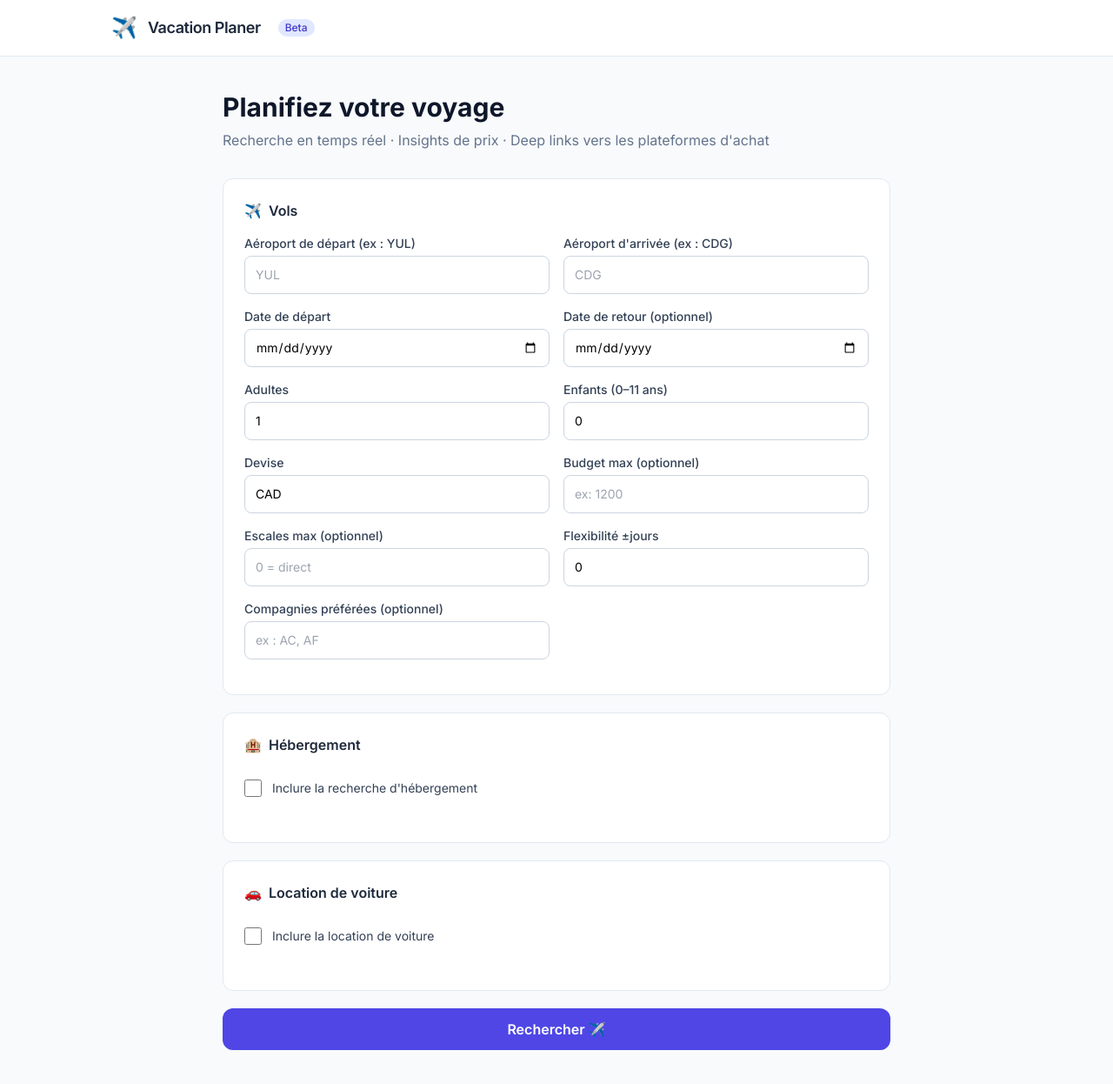
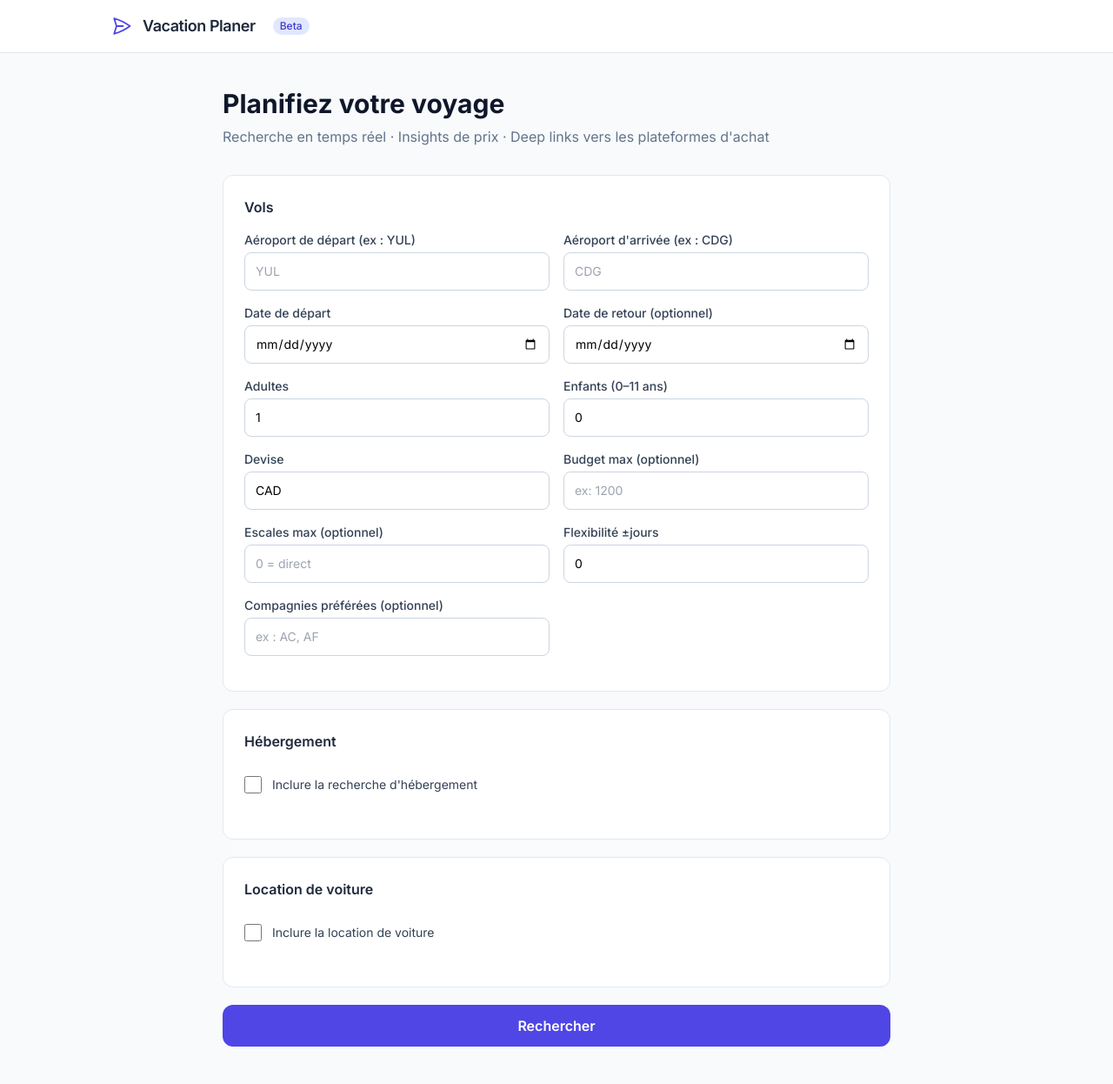
Before and after one commit to MathiasLageix/Vacation-Planer, a Next.js app in the folder frontend/: page / in a window 1280 px wide. Shown: the whole page at 87% size. Built offline with nearby package versions, Linux system fonts and the light colour scheme.

Commit message:
style(design): FINDING-001 — remove emoji design elements, replace with SVG icons and clean text headers

```diff
--- a/frontend/app/components/InsightBadge.tsx
+++ b/frontend/app/components/InsightBadge.tsx
@@ -7,7 +7,7 @@ export function InsightsSection({ insights, title }: { insights: Insights; title
 
   return (
     <div className="bg-amber-50 border border-amber-200 rounded-xl p-4 mt-4">
-      <div className="text-sm font-semibold text-amber-800 mb-3">📊 Insights {title}</div>
+      <div className="text-sm font-semibold text-amber-800 mb-3">Insights {title}</div>
       <div className="flex flex-wrap gap-2">
         {insights.price_changes.map((p) => (
           <span
--- a/frontend/app/components/SearchForm.tsx
+++ b/frontend/app/components/SearchForm.tsx
@@ -44,12 +44,10 @@ function Input(props: React.InputHTMLAttributes<HTMLInputElement>) {
   );
 }
 
-function Section({ title, icon, children }: { title: string; icon: string; children: React.ReactNode }) {
+function Section({ title, children }: { title: string; icon?: string; children: React.ReactNode }) {
   return (
     <div className="bg-white rounded-xl border border-slate-200 p-6">
-      <h2 className="text-base font-semibold text-slate-800 mb-4 flex items-center gap-2">
-        <span>{icon}</span> {title}
-      </h2>
+      <h2 className="text-base font-semibold text-slate-800 mb-4">{title}</h2>
       {children}
     </div>
   );
@@ -356,7 +354,7 @@ export function SearchForm() {
         disabled={loading}
         className="w-full bg-indigo-600 hover:bg-indigo-700 disabled:opacity-60 text-white font-semibold py-3 rounded-xl text-base transition-colors focus-visible:ring-2 focus-visible:ring-indigo-500 focus-visible:ring-offset-2 outline-none"
       >
-        {loading ? "Préparation…" : "Rechercher ✈️"}
+        {loading ? "Préparation…" : "Rechercher"}
       </button>
     </form>
   );
--- a/frontend/app/layout.tsx
+++ b/frontend/app/layout.tsx
@@ -15,7 +15,9 @@ export default function RootLayout({ children }: { children: React.ReactNode })
       <body className={`${inter.className} bg-slate-50 min-h-screen`}>
         <header className="bg-white border-b border-slate-200 px-6 py-4">
           <div className="max-w-5xl mx-auto flex items-center gap-3">
-            <span className="text-2xl">✈️</span>
+            <svg className="w-6 h-6 text-indigo-600" fill="none" stroke="currentColor" strokeWidth="1.8" viewBox="0 0 24 24">
+              <path strokeLinecap="round" strokeLinejoin="round" d="M6 12 3.269 3.125A59.769 59.769 0 0 1 21.485 12 59.768 59.768 0 0 1 3.27 20.875L5.999 12Zm0 0h7.5" />
+            </svg>
             <span className="font-semibold text-slate-800 text-lg tracking-tight">
               Vacation Planer
             </span>
--- a/frontend/app/results/page.tsx
+++ b/frontend/app/results/page.tsx
@@ -20,12 +20,10 @@ function Spinner() {
   );
 }
 
-function Section({ title, icon, children }: { title: string; icon: string; children: React.ReactNode }) {
+function Section({ title, children }: { title: string; icon?: string; children: React.ReactNode }) {
   return (
     <div>
-      <h2 className="text-lg font-semibold text-slate-800 mb-3 flex items-center gap-2">
-        <span>{icon}</span> {title}
-      </h2>
+      <h2 className="text-lg font-semibold text-slate-800 mb-3">{title}</h2>
       {children}
     </div>
   );
@@ -201,7 +199,9 @@ export default function ResultsPage() {
       {/* Aucun résultat */}
       {status === "done" && flights.length === 0 && hotels.length === 0 && (
         <div className="text-center py-16 text-slate-400">
-          <div className="text-5xl mb-4">🔍</div>
+          <svg className="mx-auto mb-4 w-12 h-12 text-slate-300" fill="none" stroke="currentColor" strokeWidth="1.5" viewBox="0 0 24 24">
+            <path strokeLinecap="round" strokeLinejoin="round" d="m21 21-5.197-5.197m0 0A7.5 7.5 0 1 0 5.196 15.803a7.5 7.5 0 0 0 10.607 0Z" />
+          </svg>
           <p className="text-lg font-medium text-slate-600">Aucun résultat trouvé</p>
           <p className="text-sm mt-1">Essayez d'élargir vos critères (dates, budget, escales).</p>
         </div>
```
